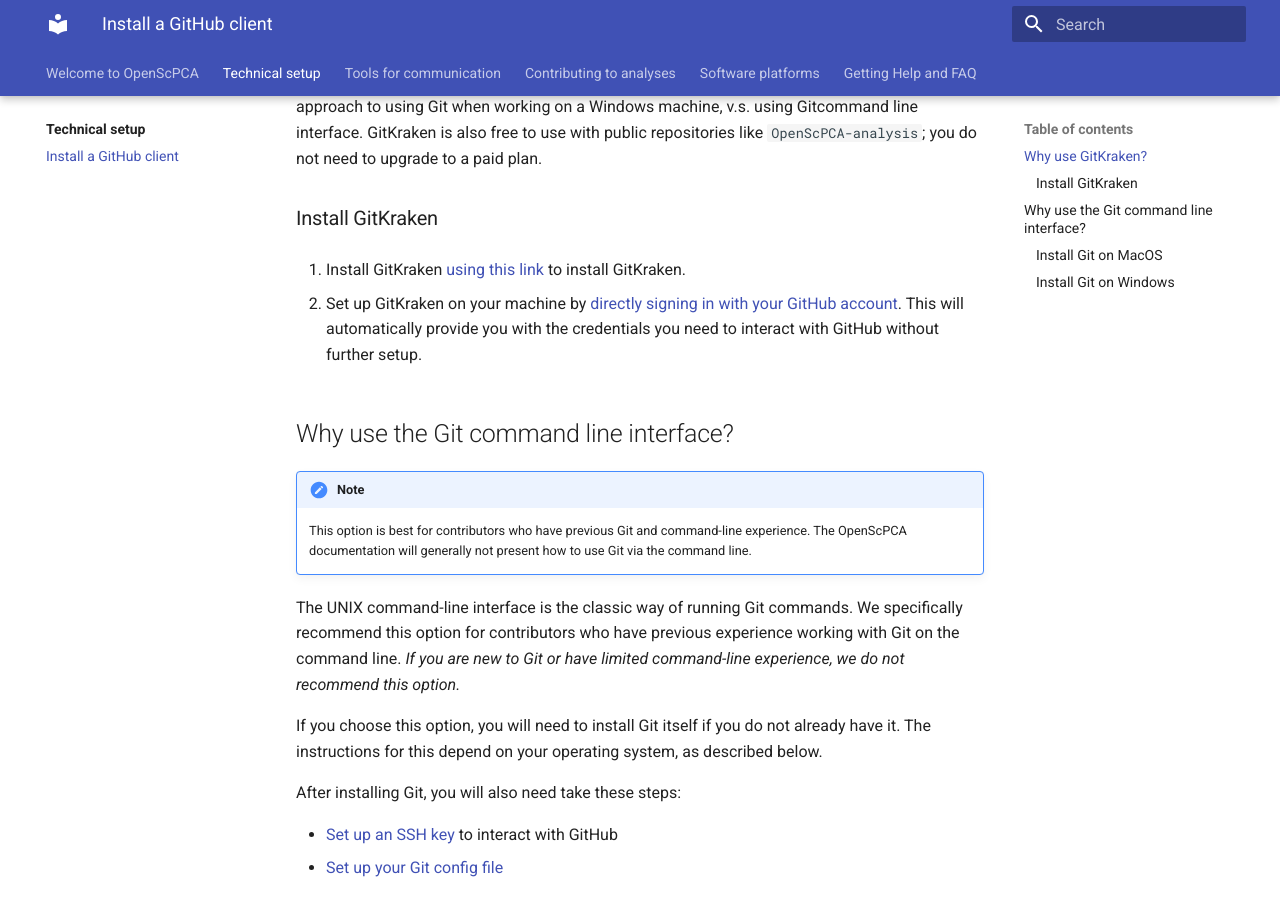
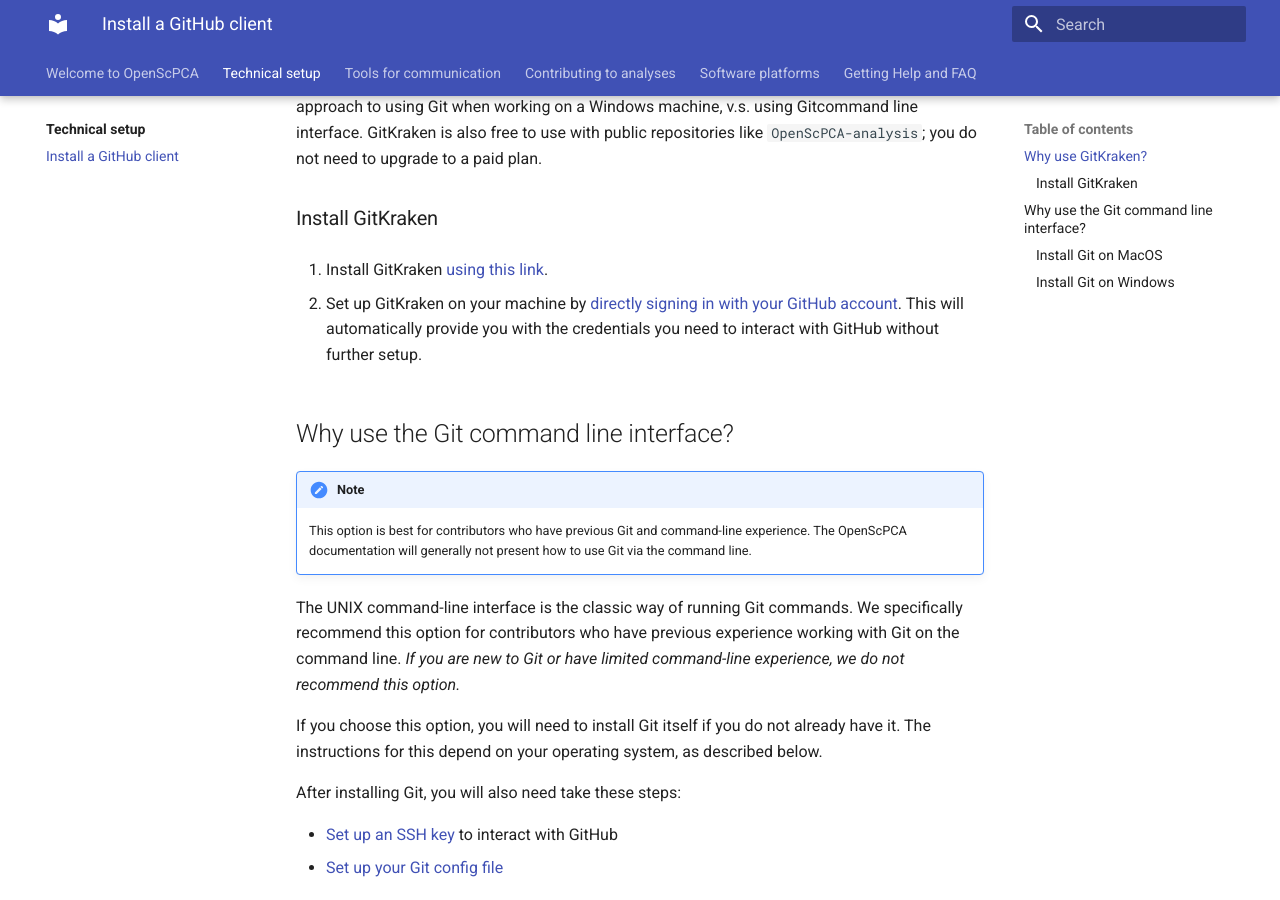
Before and after one commit to AlexsLemonade/OpenScPCA-analysis, an MkDocs documentation site: the page built from docs/technical-setup/install-a-github-client.md, in a window 1280 px wide and 900 px high, scrolled down 522 px. Built offline with MkDocs 1.6.1 and Material for MkDocs 9.7.7, drawn with Linux system fonts in a browser that asks for light colours.

Commit message:
only install it once

```diff
--- a/docs/technical-setup/install-a-github-client.md
+++ b/docs/technical-setup/install-a-github-client.md
@@ -17,7 +17,7 @@
 
 ### Install GitKraken
 
-1. Install GitKraken [using this link](https://www.gitkraken.com/download) to install GitKraken.
+1. Install GitKraken [using this link](https://www.gitkraken.com/download).
 
 2. Set up GitKraken on your machine by [directly signing in with your GitHub account](https://help.gitkraken.com/gitkraken-client/github-gitkraken-client/#sign-in-with-github).
 This will automatically provide you with the credentials you need to interact with GitHub without further setup.
```
